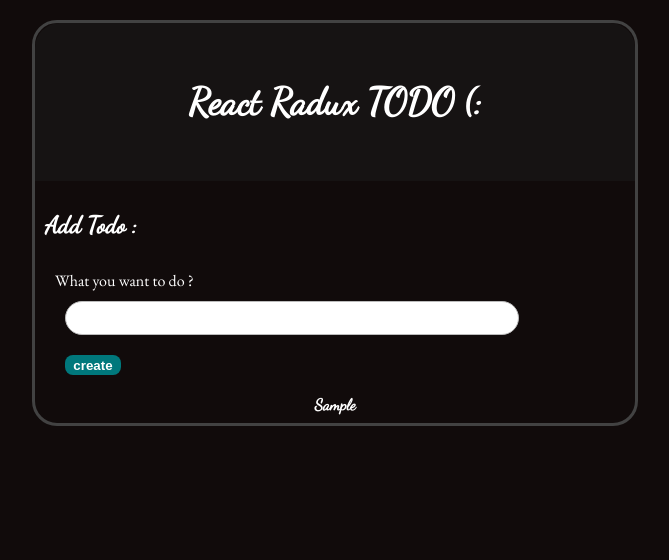
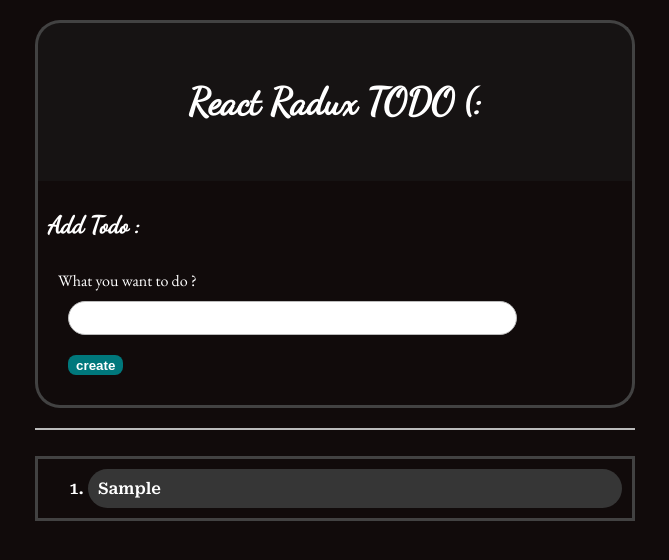
Before and after one commit to shirin-nazari/redux, a React (Create React App) app in the folder redux-2/: page / in a window 1280 px wide. Both pictures are taken after typing "Sample" into the empty fields and a click on the button "create". Shown: the top 560 px of the page, without its empty margins (305-974 px from the left). Built offline with nearby package versions, Linux system fonts and the light colour scheme; a web font is replaced by a local one.

Commit message:
add todo list

```diff
--- a/redux-2/src/App.css
+++ b/redux-2/src/App.css
@@ -7,13 +7,10 @@ body {
   justify-content: center;
 }
 .container {
-  /* background-color: rgb(66, 66, 66); */
-  border: 3px solid rgb(66, 66, 66);
   width: 600px;
   margin: 20px;
   color: white;
   border-radius: 25px;
-
   height: 400px;
 }
 .container header {
@@ -22,9 +19,14 @@ body {
   border-radius: 25px 25px 0px 0px;
   font-size: 25px;
   text-align: center;
+  border: 3px solid rgb(66, 66, 66);
+  border-bottom: none;
 }
 main {
   padding: 10px;
+  border: 3px solid rgb(66, 66, 66);
+  border-radius: 0px 0px 25px 25px;
+  border-top: none;
 }
 main form {
   display: flex;
@@ -52,8 +54,20 @@ main form button {
 }
 /* for card */
 .todos {
-  /* background-color: beige; */
+  margin-top: 20px;
+  border-top: 2px solid rgb(187, 187, 187);
   color: #fff;
-  text-align: center;
+  padding-top: 10px;
+
   font-weight: bold;
+  font-family: "Roboto Serif", sans-serif;
 }
+.todos li {
+  background-color: rgb(54, 54, 54);
+  padding: 10px;
+  margin: 10px;
+  border-radius: 20px;
+}
+.todos ol {
+  border: 3px solid rgb(66, 66, 66);
+}
--- a/redux-2/src/App.js
+++ b/redux-2/src/App.js
@@ -45,10 +45,10 @@ function App() {
               create
             </button>
           </form>
-          <div className="todos">
-            <Todos />
-          </div>
         </main>
+        <div className="todos">
+          <Todos />
+        </div>
       </div>
     </div>
   );
--- a/redux-2/src/features/todos/Todos.js
+++ b/redux-2/src/features/todos/Todos.js
@@ -2,5 +2,14 @@ import { useSelector } from "react-redux";
 import { selectTodos } from "./todosSlice";
 export default function Todos() {
   const todos = useSelector(selectTodos);
-  return todos.map((todo) => todo);
+  return (
+    <ol>
+      {todos.map((todo, index) => (
+        <li key={index}>
+          {todo}
+          <i className="fa-solid fa-trash-can"></i>
+        </li>
+      ))}
+    </ol>
+  );
 }
```
